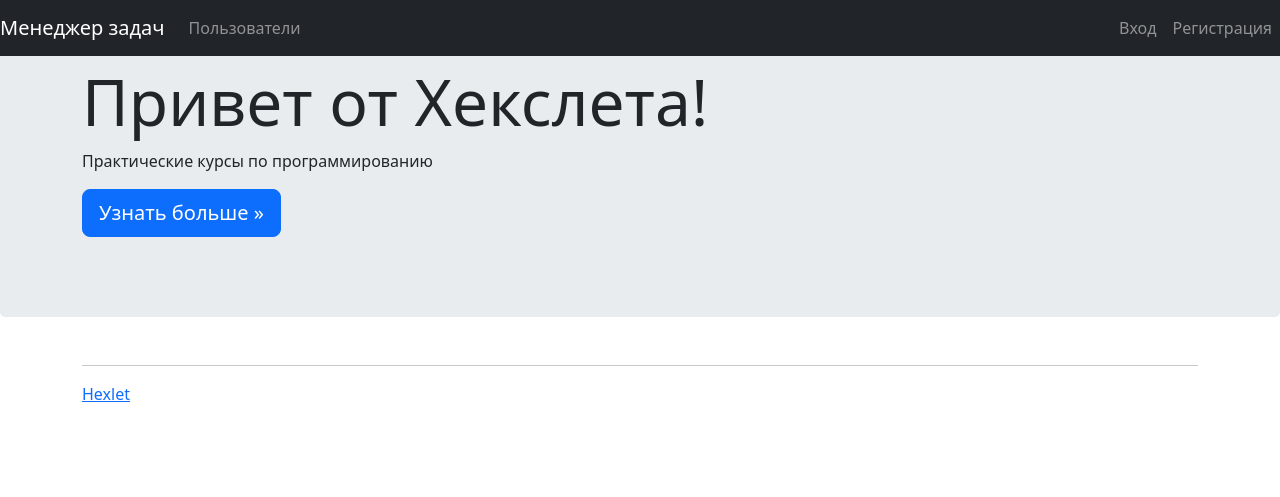
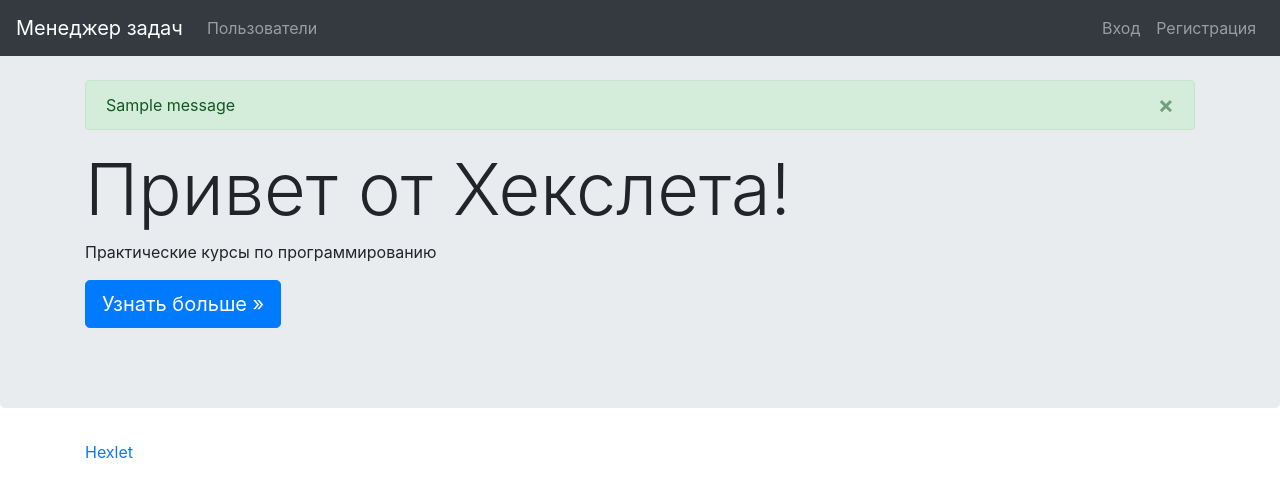
Before and after one commit to Acemore/python-project-lvl4, a Django app: page / in a window 1280 px wide. Shown: the top 497 px of the page. Run offline with Django 4.2, Linux system fonts and the light colour scheme; tables that the repository leaves empty hold one stand-in row (values such as "Sample post"); one stand-in notice (Sample message) is shown; some libraries are stand-ins or nearby versions.

Commit message:
Add base html

```diff
--- /dev/null
+++ b/task_manager/templates/base.html
@@ -0,0 +1,104 @@
+{% load bootstrap4 %}
+
+{% bootstrap_css %}
+{% bootstrap_javascript jquery='full' %}
+
+{% load i18n %}
+
+<!doctype html>
+<html lang="en">
+    <head>
+        <meta charset="utf-8">
+        <meta name="viewport" content="width=device-width, initial-scale=1, shrink-to-fit=no">
+        <meta name="description" content="">
+        <meta name="author" content="Mark Otto, Jacob Thornton, and Bootstrap contributors">
+        <meta name="generator" content="Jekyll v4.1.1">
+
+        <title>{% translate 'Менеджер задач' %}</title>
+
+        <link rel="canonical" href="https://getbootstrap.com/docs/4.5/examples/jumbotron/">
+
+        <style>
+            .bd-placeholder-img {
+                font-size: 1.125rem;
+                text-anchor: middle;
+                -webkit-user-select: none;
+                -moz-user-select: none;
+                -ms-user-select: none;
+                user-select: none;
+            }
+
+            @media (min-width: 768px) {
+                .bd-placeholder-img-lg {
+                    font-size: 3.5rem;
+                }
+            }
+        </style>
+    </head>
+
+    <body>
+        <nav class="navbar navbar-expand-md navbar-dark fixed-top bg-dark mb-3">
+            <a class="navbar-brand" href="/">{% translate 'Менеджер задач' %}</a>
+            <button class="navbar-toggler" type="button" data-toggle="collapse" data-target="#navbarsExampleDefault" aria-controls="navbarsExampleDefault" aria-expanded="false" aria-label="Toggle navigation">
+                <span class="navbar-toggler-icon"></span>
+            </button>
+            <div class="collapse navbar-collapse" id="navbarsExampleDefault">
+                <ul class="navbar-nav mr-auto">
+                    <li class="nav-item">
+                        <a class="nav-link" href="/users">{% translate 'Пользователи' %}</a>
+                    </li>
+                </ul>
+                <ul class="navbar-nav">
+                    {% if request.user.is_authenticated %}
+                        <li class="nav-item">
+                            <a class="nav-link" href="{% url 'user_logout' %}">{% translate 'Выход' %}</a>
+                        </li>
+                    {% else %}
+                        <li class="nav-item">
+                            <a class="nav-link" href="{% url 'user_login' %}">{% translate 'Вход' %}</a>
+                        </li>
+                        <li class="nav-item">
+                            <a class="nav-link" href="{% url 'create_user' %}">{% translate 'Регистрация' %}</a>
+                        </li>
+                    {% endif %}
+                </ul>
+            </div>
+        </nav>
+
+        <main role="main">
+            <!-- Main jumbotron for a primary marketing message or call to action -->
+            <div class="jumbotron">
+                <div class="container">
+                    {% if messages %}
+                        {% for message in messages %}
+                            {% if message.level == DEFAULT_MESSAGE_LEVELS.ERROR %}
+                                <div class="alert alert-danger alert-dismissible fade show mt-3" role="alert">
+                                    {{ message }}
+                                    <button type="button" class="close" data-dismiss="alert" aria-label="Close">
+                                         <span aria-hidden="true">&times;</span>
+                                    </button>
+                                </div>
+                            {% else %}
+                                <div class="alert alert-success alert-dismissible fade show mt-3" role="alert">
+                                    {{ message }}
+                                    <button type="button" class="close" data-dismiss="alert" aria-label="Close">
+                                        <span aria-hidden="true">&times;</span>
+                                    </button>
+                                </div>
+                            {% endif %}
+                        {% endfor %}
+                    {% endif %}
+
+                    {% block content %}{% endblock %}
+                </div>
+            </div>
+        </main>
+
+        <footer class="container">
+            <a href="https://ru.hexlet.io/">Hexlet</a>
+        </footer>
+
+        <script src="https://code.jquery.com/jquery-3.5.1.slim.min.js" integrity="sha384-DfXdz2htPH0lsSSs5nCTpuj/zy4C+OGpamoFVy38MVBnE+IbbVYUew+OrCXaRkfj" crossorigin="anonymous"></script>
+        <script>window.jQuery || document.write('<script src="../assets/js/vendor/jquery.slim.min.js"><\/script>')</script>
+    </body>
+</html>
--- a/task_manager/templates/index.html
+++ b/task_manager/templates/index.html
@@ -1,106 +1,13 @@
-{% load bootstrap4 %}
-
-{% bootstrap_css %}
-{% bootstrap_javascript jquery='full' %}
+{% extends "base.html" %}
 
 {% load i18n %}
 
-<!doctype html>
-<html lang="en">
-  <head>
-    <meta charset="utf-8">
-    <meta name="viewport" content="width=device-width, initial-scale=1, shrink-to-fit=no">
-    <meta name="description" content="">
-    <meta name="author" content="Mark Otto, Jacob Thornton, and Bootstrap contributors">
-    <meta name="generator" content="Jekyll v4.1.1">
-
-    <title>{% translate 'Менеджер задач' %}</title>
-
-    <link rel="canonical" href="https://getbootstrap.com/docs/4.5/examples/jumbotron/">
-
-    <!-- Bootstrap core CSS -->
-    <link href="../assets/dist/css/bootstrap.min.css" rel="stylesheet">
-
-    <style>
-      .bd-placeholder-img {
-        font-size: 1.125rem;
-        text-anchor: middle;
-        -webkit-user-select: none;
-        -moz-user-select: none;
-        -ms-user-select: none;
-        user-select: none;
-      }
-
-      @media (min-width: 768px) {
-        .bd-placeholder-img-lg {
-          font-size: 3.5rem;
-        }
-      }
-    </style>
-  </head>
-
-  <body>
-    <nav class="navbar navbar-expand-md navbar-dark fixed-top bg-dark">
-      <a class="navbar-brand" href="/">{% translate 'Менеджер задач' %}</a>
-      <button class="navbar-toggler" type="button" data-toggle="collapse" data-target="#navbarsExampleDefault" aria-controls="navbarsExampleDefault" aria-expanded="false" aria-label="Toggle navigation">
-        <span class="navbar-toggler-icon"></span>
-      </button>
-      <div class="collapse navbar-collapse" id="navbarsExampleDefault">
-        <ul class="navbar-nav mr-auto">
-          <li class="nav-item">
-            <a class="nav-link" href="#">{% translate 'Пользователи' %}</a>
-          </li>
-        </ul>
-        <ul class="navbar-nav">
-          <li class="nav-item">
-            <a class="nav-link" href="#">{% translate 'Вход' %}</a>
-          </li>
-          <li class="nav-item">
-            <a class="nav-link" href="#">{% translate 'Регистрация' %}</a>
-          </li>
-        </ul>
-      </div>
-    </nav>
-
-    <main role="main">
-      <!-- Main jumbotron for a primary marketing message or call to action -->
-      <div class="jumbotron">
-        <div class="container">
-          <h1 class="display-3">{% translate 'Привет от Хекслета!' %}</h1>
-          <p>{% translate 'Практические курсы по программированию' %}</p>
-          <p><a class="btn btn-primary btn-lg" href="https://ru.hexlet.io/" role="button">{% translate 'Узнать больше &raquo;' %}</a></p>
-        </div>
-      </div>
-
-      <div class="container">
-        <!-- Example row of columns -->
-        <div class="row">
-        <!--<div class="col-md-4">
-            <h2>Heading</h2>
-            <p>Donec id elit non mi porta gravida at eget metus. Fusce dapibus, tellus ac cursus commodo, tortor mauris condimentum nibh, ut fermentum massa justo sit amet risus. Etiam porta sem malesuada magna mollis euismod. Donec sed odio dui. </p>
-            <p><a class="btn btn-secondary" href="#" role="button">View details &raquo;</a></p>
-        </div>
-        <div class="col-md-4">
-            <h2>Heading</h2>
-            <p>Donec id elit non mi porta gravida at eget metus. Fusce dapibus, tellus ac cursus commodo, tortor mauris condimentum nibh, ut fermentum massa justo sit amet risus. Etiam porta sem malesuada magna mollis euismod. Donec sed odio dui. </p>
-            <p><a class="btn btn-secondary" href="#" role="button">View details &raquo;</a></p>
-        </div>
-        <div class="col-md-4">
-            <h2>Heading</h2>
-            <p>Donec sed odio dui. Cras justo odio, dapibus ac facilisis in, egestas eget quam. Vestibulum id ligula porta felis euismod semper. Fusce dapibus, tellus ac cursus commodo, tortor mauris condimentum nibh, ut fermentum massa justo sit amet risus.</p>
-            <p><a class="btn btn-secondary" href="#" role="button">View details &raquo;</a></p>
-        </div>-->
-        </div>
-
-        <hr>
-      </div> <!-- /container -->
-    </main>
-
-    <footer class="container">
-      <a href="https://ru.hexlet.io/">Hexlet</a>
-    </footer>
-
-    <script src="https://code.jquery.com/jquery-3.5.1.slim.min.js" integrity="sha384-DfXdz2htPH0lsSSs5nCTpuj/zy4C+OGpamoFVy38MVBnE+IbbVYUew+OrCXaRkfj" crossorigin="anonymous"></script>
-    <script>window.jQuery || document.write('<script src="../assets/js/vendor/jquery.slim.min.js"><\/script>')</script><script src="../assets/dist/js/bootstrap.bundle.min.js"></script>
-  </body>
-</html>
+{% block content %}
+    <h1 class="display-3">{% translate 'Привет от Хекслета!' %}</h1>
+    <p>{% translate 'Практические курсы по программированию' %}</p>
+    <p>
+        <a class="btn btn-primary btn-lg" href="https://ru.hexlet.io/" role="button">
+            {% translate 'Узнать больше &raquo;' %}
+        </a>
+    </p>
+{% endblock %}
```
